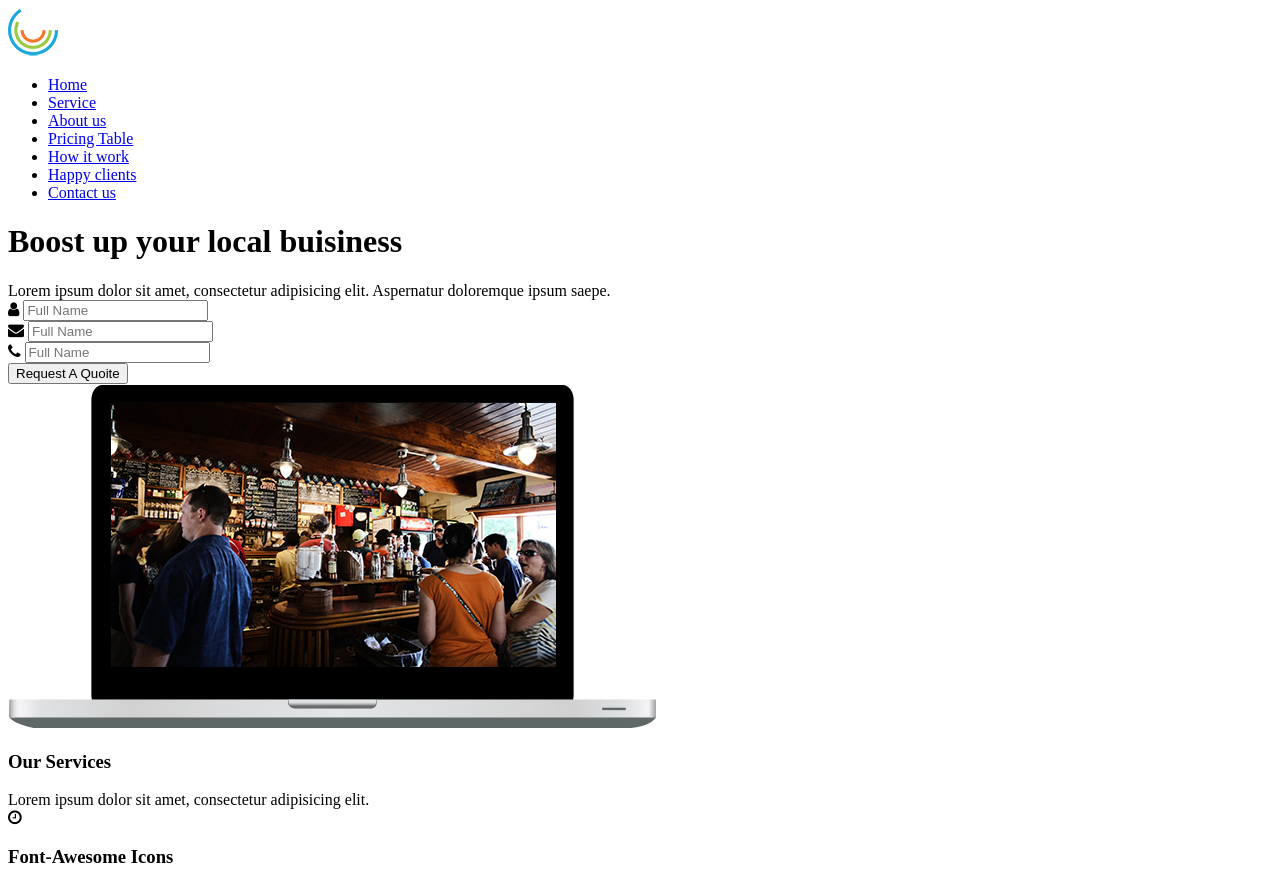
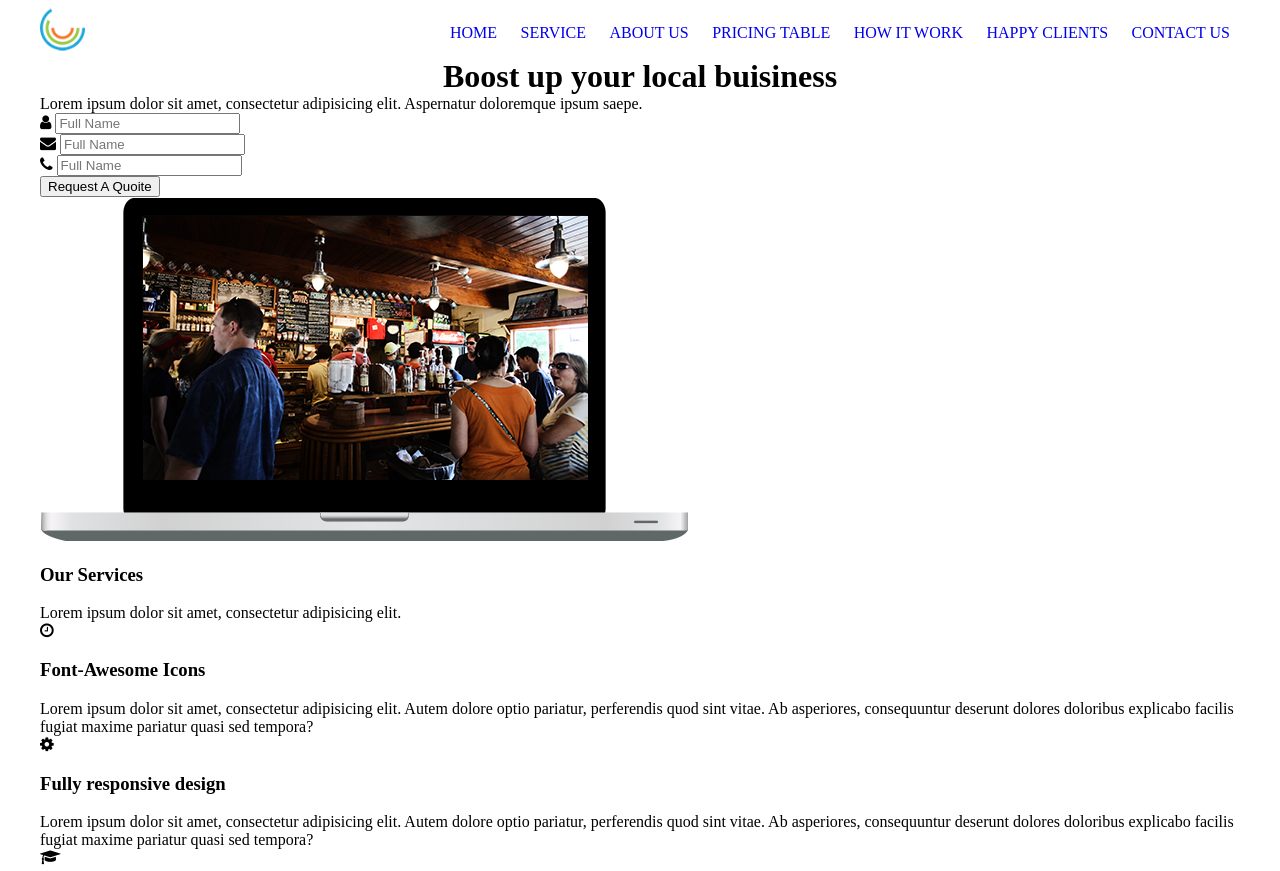
Before and after one commit to ElfimovArtem/Fourth-work, a website: page index.html in a window 1280 px wide. Shown: the top 871 px of the page. Drawn offline with Linux system fonts and the light colour scheme.

Commit message:
mini home work

```diff
--- a/index.html
+++ b/index.html
@@ -11,33 +11,31 @@
         <div class="wrapper">
             <div class="header__layout">
                 <div class="header__layout-logo">
-                    <img class="header__layout-logo-image" src="./assets/header-logo.png">
+                    <img class="header__layout-logo-image" src="./assets/header-logo.png" />
                 </div>
-                <div class="header__layout-navigation">
-                    <ul class="header__layout-navigation-list">
-                        <li class="header__layout-navigation-list-item">
-                            <a class="header__layout-navigation-list-item-link" href="#">Home</a>
+                <ul class="header__layout-navigation">
+                    <li class="header__layout-navigation-item">
+                        <a class="header__layout-navigation-item-link" href="#">Home</a>
                     </li>
-                        <li class="header__layout-navigation-list-item">
-                            <a class="header__layout-navigation-list-item-link" href="#">Service</a>
+                    <li class="header__layout-navigation-item">
+                        <a class="header__layout-navigation-item-link" href="#">Service</a>
                     </li>
-                        <li class="header__layout-navigation-list-item">
-                            <a class="header__layout-navigation-list-item-link" href="#">About us</a>
+                    <li class="header__layout-navigation-item">
+                        <a class="header__layout-navigation-item-link" href="#">About us</a>
                     </li>
-                        <li class="header__layout-navigation-list-item">
-                            <a class="header__layout-navigation-list-item-link" href="#">Pricing Table</a>
+                    <li class="header__layout-navigation-item">
+                        <a class="header__layout-navigation-item-link" href="#">Pricing Table</a>
                     </li>
-                        <li class="header__layout-navigation-list-item">
-                            <a class="header__layout-navigation-list-item-link" href="#">How it work</a>
+                    <li class="header__layout-navigation-item">
+                        <a class="header__layout-navigation-item-link" href="#">How it work</a>
                     </li>
-                        <li class="header__layout-navigation-list-item">
-                            <a class="header__layout-navigation-list-item-link" href="#">Happy clients</a>
+                    <li class="header__layout-navigation-item">
+                        <a class="header__layout-navigation-item-link" href="#">Happy clients</a>
                     </li>
-                        <li class="header__layout-navigation-list-item">
-                            <a class="header__layout-navigation-list-item-link" href="#">Contact us</a>
+                    <li class="header__layout-navigation-item">
+                        <a class="header__layout-navigation-item-link" href="#">Contact us</a>
                     </li>
                 </ul>
-                </div>
             </div>
         </div>
     </header>
--- a/style.css
+++ b/style.css
@@ -0,0 +1,39 @@
+/*Header*/
+.wrapper {
+    width: 1200px;
+    margin: 0 auto;
+}
+.header__layout {
+    display: grid;
+    grid-template-columns: 1fr 2fr;
+}
+.header__layout-logo {
+    width: 45px;
+    height: 45px;
+}
+.header__layout-logo-image {
+    width: 100%;
+    height: auto;
+}
+.header__layout-navigation {
+    display: flex;
+    justify-content: space-between;
+    list-style-type: none;
+    padding: 0;
+}
+.header__layout-navigation-item-link {
+    text-decoration: none;
+    text-transform: uppercase;
+    font-size: 16px;
+    padding: 5px 10px;
+}
+.header__layout-navigation-item-link:hover {
+    border: 1px solid black;
+}
+.first-screen__layout-description {
+    display: flex;
+    flex-direction: column;
+}
+.first-screen__layout-description-title {
+    margin: 0 auto;
+}
```
Lines whose indentation alone changed are shown as unchanged.
